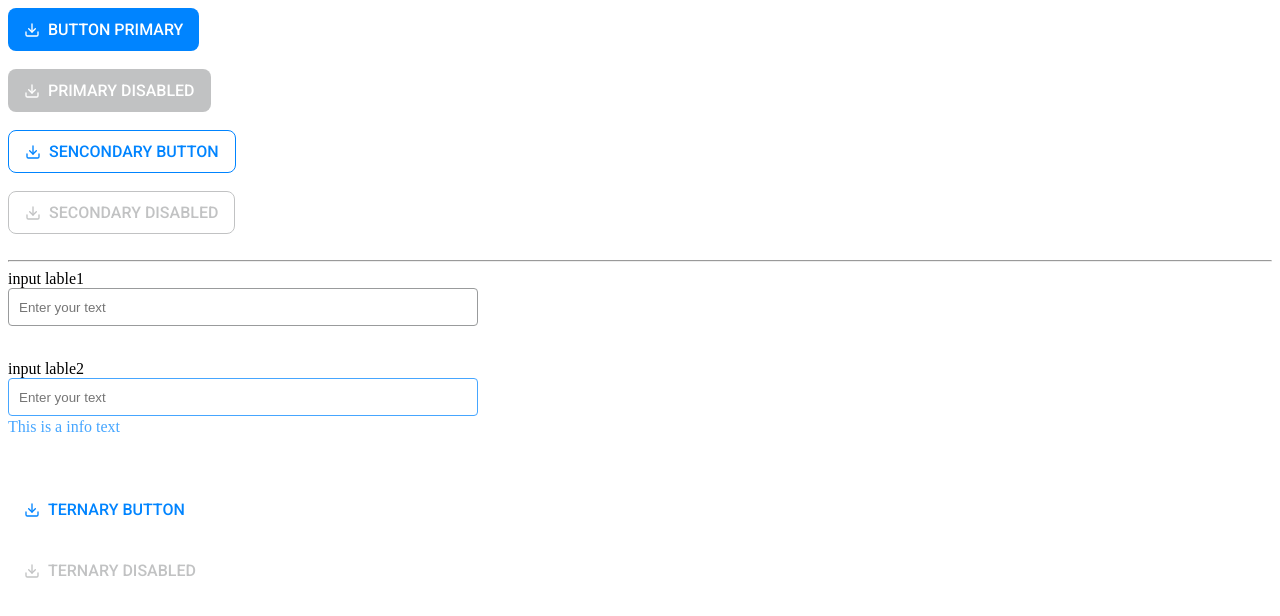
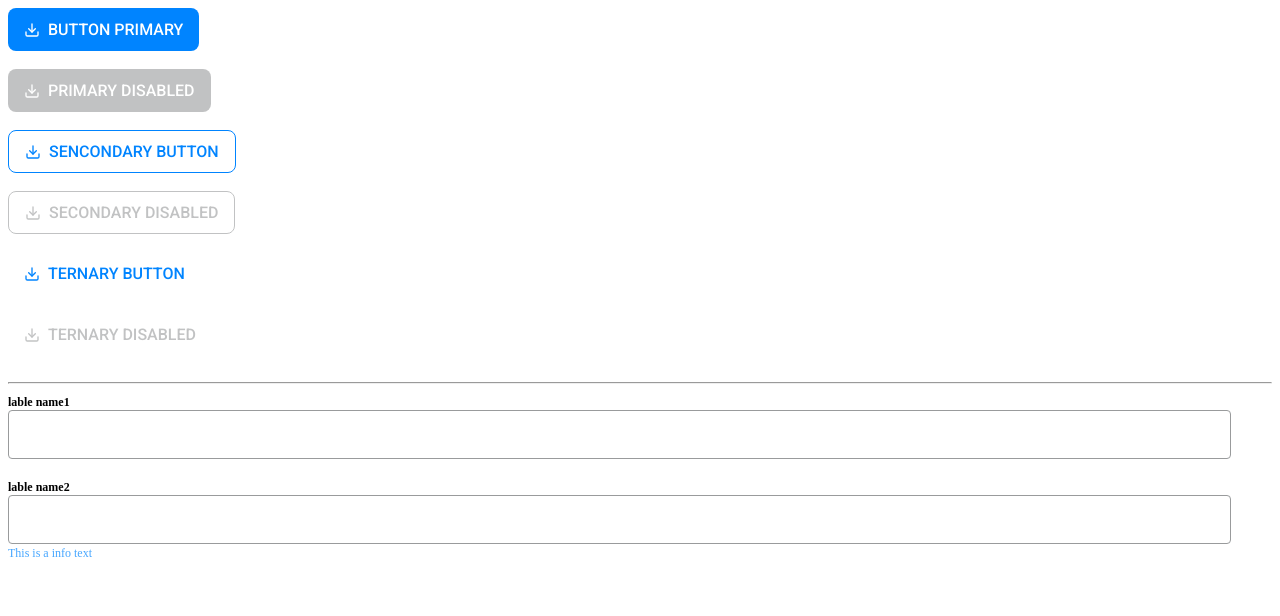
Before and after one commit to Swayangprajna/react-demo, a React (Create React App) app: page / in a window 1280 px wide. Shown: the top 616 px of the page. Built offline with nearby package versions, Linux system fonts and the light colour scheme.

Commit message:
updated input files

```diff
--- a/src/App.tsx
+++ b/src/App.tsx
@@ -1,5 +1,5 @@
 import Button from "./components/Button";
-import Input from "./components/Button/Input";
+import Input from "./components/Input_box";
 
 function App() {
   const handleClick = () => {};
@@ -23,17 +23,6 @@ function App() {
       <Button type="secondary" disabled>
         secondary disabled
       </Button>
-      {/*
-         -------------------------------INPUT SECTION ---------*/}
-      <br />
-      <br />
-      <hr />
-      <Input variant="default">input lable1</Input>
-      <br />
-
-      <Input variant="info" infoText="This is a info text">
-        input lable2
-      </Input>
       <br />
       <br />
       <Button type="ternary" onClick={handleClick}>
@@ -44,6 +33,16 @@ function App() {
       <Button type="ternary" disabled>
         ternary disabled
       </Button>
+      {/*
+         -------------------------------INPUT SECTION ---------*/}
+      <br />
+      <br />
+      <hr />
+      <Input lname="lable name1"></Input>
+      <br />
+      <br />
+
+      <Input infoText="This is a info text" lname="lable name2"></Input>
     </>
   );
 }
--- a/src/components/Button/Input.tsx
+++ b/src/components/Input_box/Input.tsx
@@ -1,4 +1,4 @@
-import React, { PropsWithChildren } from "react";
+import React from "react";
 import "./input.css";
 import { Inputprops } from "./types";
 
@@ -6,16 +6,18 @@ const Input = ({
   type = "text",
   variant = "default",
   disabled = false,
-  placeholder = "Enter your text",
-  children,
+  placeholder = "",
+  lname,
   infoText,
-}: PropsWithChildren<Inputprops>) => {
+}: Inputprops) => {
   const className = `input-box input-${variant}`;
 
   return (
     <>
-      <label htmlFor="fname">{children}</label>
-      <br></br>
+      <label htmlFor="fname" className="label">
+        {lname}
+      </label>
+      <br />
       <input
         id="fname"
         type={type}
@@ -23,7 +25,7 @@ const Input = ({
         disabled={disabled}
         placeholder={placeholder}
       />
-      <p className="info-text">{infoText}</p>
+      {infoText && <p className="info-text">{infoText}</p>}
     </>
   );
 };
--- /dev/null
+++ b/src/components/Input_box/index.ts
@@ -0,0 +1 @@
+export { default } from "./Input";
--- a/src/components/Button/input.css
+++ b/src/components/Input_box/input.css
@@ -1,16 +1,22 @@
 .input-box {
-  height: 4px;
-  width: 448px;
+  width: 95%;
   padding: 16px 10px;
   border-radius: 4px;
+}
+.label {
+  color: #000000;
+  font-size: 12px;
+  font-weight: 700;
+  width: 57px;
+  height: 14px;
 }
 .input-default {
   border: 1px solid #999b9c;
 }
-.input-info {
-  border: 1px solid #46a6ff;
-}
+
 .info-text {
   color: #46a6ff;
+  font-size: 12px;
   margin-top: 2px;
+  font-weight: 400;
 }
```
Also changed, not shown: src/components/Button/types.ts (+0 -7 lines), src/components/Input_box/types.ts (added, +8 -0 lines).
